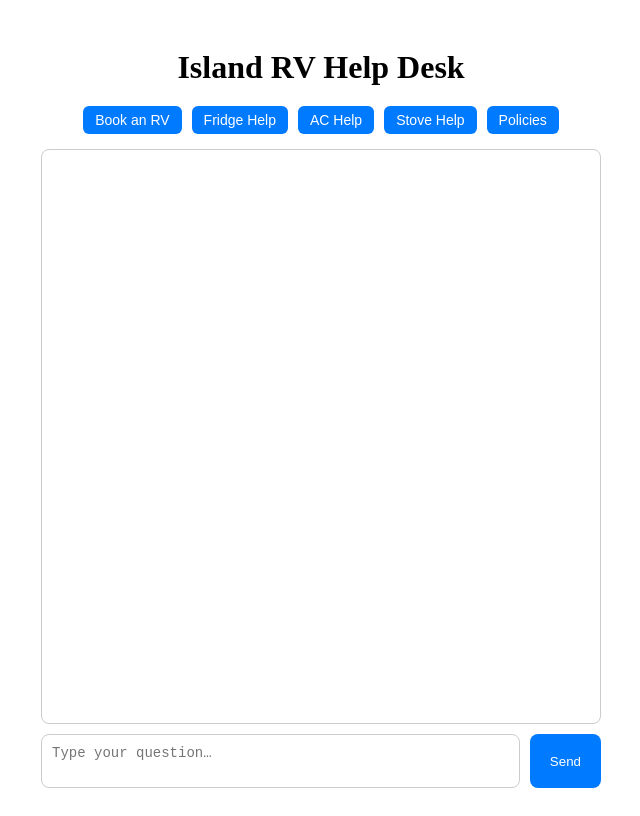
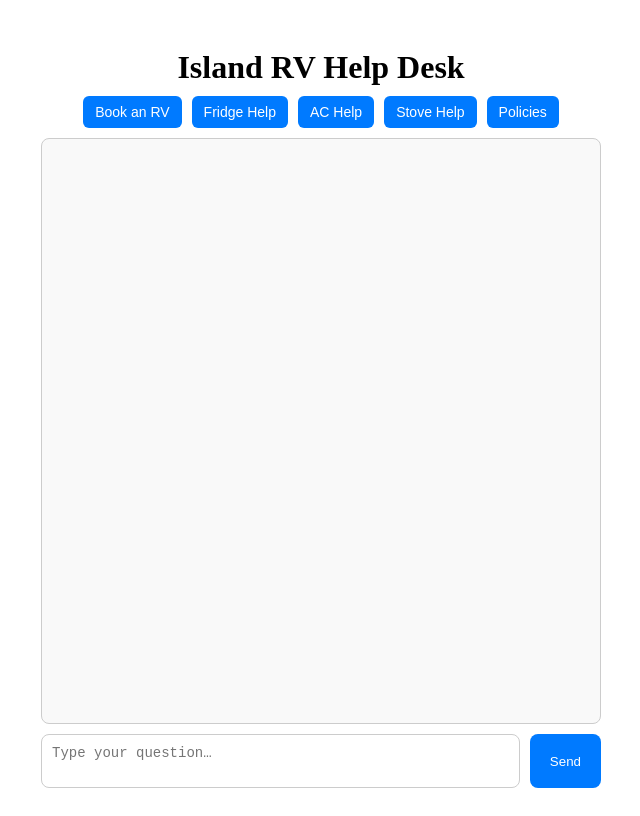
Before and after one commit to islandrv/island-rv-bot, a Next.js app: page / in a window 1280 px wide. Shown: the whole page, without its empty margins (319-959 px from the left). Built offline with nearby package versions, Linux system fonts and the light colour scheme.

Commit message:
Update index.js

```diff
--- a/pages/index.js
+++ b/pages/index.js
@@ -1,25 +1,28 @@
 import { useState } from "react";
-import ReactMarkdown from "react-markdown";
 
 export default function Home() {
   const [messages, setMessages] = useState([]);
   const [input, setInput] = useState("");
   const [loading, setLoading] = useState(false);
 
-  // Predefined quick replies
-  const quickReplies = [
-    { label: "Book an RV", text: "I want to book an RV" },
-    { label: "Fridge Help", text: "help with fridge" },
-    { label: "AC Help", text: "help with AC" },
-    { label: "Stove Help", text: "help with stove" },
-    { label: "Policies", text: "tell me about rental policies" },
-  ];
+  // Convert Markdown and plain URLs to clickable links
+  const formatMessage = (message) => {
+    if (message.includes("<a")) return message; // Prevent re-processing
+    let formatted = message.replace(
+      /\[([^\]]+)\]\((https?:\/\/[^\s)]+)\)/g,
+      '<a href="$2" target="_blank" rel="noopener noreferrer">$1</a>'
+    );
+    formatted = formatted.replace(
+      /(https?:\/\/[^\s]+)/g,
+      '<a href="$1" target="_blank" rel="noopener noreferrer">$1</a>'
+    );
+    return formatted;
+  };
 
-  const sendMessage = async (text = null) => {
-    const messageText = text || input;
-    if (!messageText.trim()) return;
+  const sendMessage = async (text) => {
+    if (!text.trim()) return;
 
-    const newMessages = [...messages, { role: "user", content: messageText }];
+    const newMessages = [...messages, { role: "user", content: text }];
     setMessages(newMessages);
     setInput("");
     setLoading(true);
@@ -27,22 +30,15 @@ export default function Home() {
     try {
       const response = await fetch("/api/chat", {
         method: "POST",
-        headers: {
-          "Content-Type": "application/json",
-        },
-        body: JSON.stringify({ message: messageText }),
+        headers: { "Content-Type": "application/json" },
+        body: JSON.stringify({ message: text }),
       });
 
       const data = await response.json();
-
-      let replyContent = data.reply || "Error: No reply received";
-
-      // If reply includes escalation instruction, add button
-      if (replyContent.includes("contact support")) {
-        replyContent += `\n\n[Contact Support](https://form.jotform.com/251108655575057)`;
-      }
-
-      setMessages([...newMessages, { role: "assistant", content: replyContent }]);
+      setMessages([
+        ...newMessages,
+        { role: "assistant", content: data.reply || "Error: No reply received" },
+      ]);
     } catch (error) {
       setMessages([
         ...newMessages,
@@ -56,23 +52,65 @@ export default function Home() {
   const handleKeyPress = (e) => {
     if (e.key === "Enter" && !e.shiftKey) {
       e.preventDefault();
-      sendMessage();
+      sendMessage(input);
     }
   };
+
+  // Quick reply handlers
+  const quickReplies = [
+    { label: "Book an RV", text: "I want to book an RV" },
+    { label: "Fridge Help", text: "I need help with my fridge" },
+    { label: "AC Help", text: "I need help with my AC" },
+    { label: "Stove Help", text: "I need help with my stove" },
+    { label: "Policies", text: "What are your policies?" },
+  ];
+
+  // Educational general info content
+  const generalInfo = {
+    fridge:
+      "**Fridge Tips**:\n- Fridges take longer to cool in hot weather.\n- Pre-chill items before loading.\n- Avoid frequent door opening to maintain temperature.\n- Allow airflow around vents for best performance.",
+    ac:
+      "**AC Tips**:\n- AC units require 30-amp power; weak power may cause poor cooling.\n- Clean air filters improve efficiency.\n- In extreme heat, assist cooling by closing blinds and using fans.",
+    stove:
+      "**Stove Tips**:\n- Ensure propane is on and check igniter spark.\n- Avoid cooking with doors/windows closed to prevent buildup.\n- Clean burners regularly for even flame.",
+  };
+
+  // Append buttons dynamically for General Info & Troubleshoot
+  const renderContextButtons = (appliance) => (
+    <div style={styles.contextButtonRow}>
+      <button
+        style={styles.contextButton}
+        onClick={() =>
+          setMessages([
+            ...messages,
+            { role: "assistant", content: generalInfo[appliance] },
+          ])
+        }
+      >
+        General Info
+      </button>
+      <button
+        style={styles.contextButton}
+        onClick={() => sendMessage(`Troubleshoot my ${appliance}`)}
+      >
+        Troubleshoot
+      </button>
+    </div>
+  );
 
   return (
     <div style={styles.container}>
       <h1 style={styles.header}>Island RV Help Desk</h1>
 
       {/* Quick Reply Buttons */}
-      <div style={styles.quickReplyContainer}>
-        {quickReplies.map((reply, idx) => (
+      <div style={styles.quickReplies}>
+        {quickReplies.map((btn, index) => (
           <button
-            key={idx}
+            key={index}
             style={styles.quickReplyButton}
-            onClick={() => sendMessage(reply.text)}
+            onClick={() => sendMessage(btn.text)}
           >
-            {reply.label}
+            {btn.label}
           </button>
         ))}
       </div>
@@ -88,21 +126,25 @@ export default function Home() {
               backgroundColor: msg.role === "user" ? "#007aff" : "#e5e5ea",
               color: msg.role === "user" ? "white" : "black",
             }}
-          >
-            <ReactMarkdown
-              className="markdown"
-              components={{
-                a: ({ href, children }) => (
-                  <a href={href} target="_blank" rel="noopener noreferrer" style={styles.link}>
-                    {children}
-                  </a>
-                ),
-              }}
-            >
-              {msg.content}
-            </ReactMarkdown>
-          </div>
+            dangerouslySetInnerHTML={{ __html: formatMessage(msg.content) }}
+          />
         ))}
+
+        {/* Contextual buttons (after appliance help selection) */}
+        {messages.length > 0 &&
+          ["fridge", "AC", "stove"].some((a) =>
+            messages[messages.length - 1].content
+              .toLowerCase()
+              .includes(a.toLowerCase())
+          ) &&
+          renderContextButtons(
+            ["fridge", "AC", "stove"].find((a) =>
+              messages[messages.length - 1].content
+                .toLowerCase()
+                .includes(a.toLowerCase())
+            )
+          )}
+
         {loading && <div style={styles.loading}>Assistant is typing…</div>}
       </div>
 
@@ -115,31 +157,27 @@ export default function Home() {
           onKeyDown={handleKeyPress}
           placeholder="Type your question…"
         />
-        <button style={styles.button} onClick={() => sendMessage()}>
+        <button style={styles.button} onClick={() => sendMessage(input)}>
           Send
         </button>
       </div>
 
-      {/* Scoped markdown styles */}
+      {/* Link styles */}
       <style jsx>{`
-        .markdown {
-          line-height: 1.4;
+        a {
+          color: inherit;
+          text-decoration: underline;
+          cursor: pointer;
         }
-        .markdown ol {
-          margin: 0 0 0 20px;
-          padding: 0;
-        }
-        .markdown li {
-          margin-bottom: 6px;
-        }
-        .markdown p {
-          margin: 0;
+        a:hover {
+          opacity: 0.8;
         }
       `}</style>
     </div>
   );
 }
 
+// Styles
 const styles = {
   container: {
     maxWidth: "600px",
@@ -152,21 +190,21 @@ const styles = {
   },
   header: {
     textAlign: "center",
-    marginBottom: "20px",
+    marginBottom: "10px",
   },
-  quickReplyContainer: {
+  quickReplies: {
     display: "flex",
     gap: "10px",
-    marginBottom: "15px",
+    justifyContent: "center",
+    marginBottom: "10px",
     flexWrap: "wrap",
-    justifyContent: "center",
   },
   quickReplyButton: {
+    padding: "8px 12px",
     backgroundColor: "#007aff",
     color: "white",
     border: "none",
     borderRadius: "6px",
-    padding: "6px 12px",
     cursor: "pointer",
     fontSize: "14px",
   },
@@ -175,17 +213,18 @@ const styles = {
     overflowY: "auto",
     display: "flex",
     flexDirection: "column",
-    gap: "10px",
+    gap: "8px",
     padding: "10px",
     border: "1px solid #ccc",
     borderRadius: "8px",
     marginBottom: "10px",
+    backgroundColor: "#f9f9f9",
   },
   message: {
     padding: "10px",
     borderRadius: "10px",
-    maxWidth: "80%",
-    wordWrap: "break-word",
+    maxWidth: "85%",
+    whiteSpace: "pre-line",
   },
   loading: {
     fontStyle: "italic",
@@ -211,9 +250,18 @@ const styles = {
     color: "white",
     cursor: "pointer",
   },
-  link: {
-    color: "#007aff",
-    textDecoration: "underline",
-    fontWeight: "500",
+  contextButtonRow: {
+    display: "flex",
+    gap: "10px",
+    marginTop: "5px",
+    marginBottom: "5px",
+  },
+  contextButton: {
+    padding: "6px 10px",
+    backgroundColor: "#e5e5ea",
+    borderRadius: "6px",
+    cursor: "pointer",
+    border: "1px solid #ccc",
+    fontSize: "12px",
   },
 };
```
